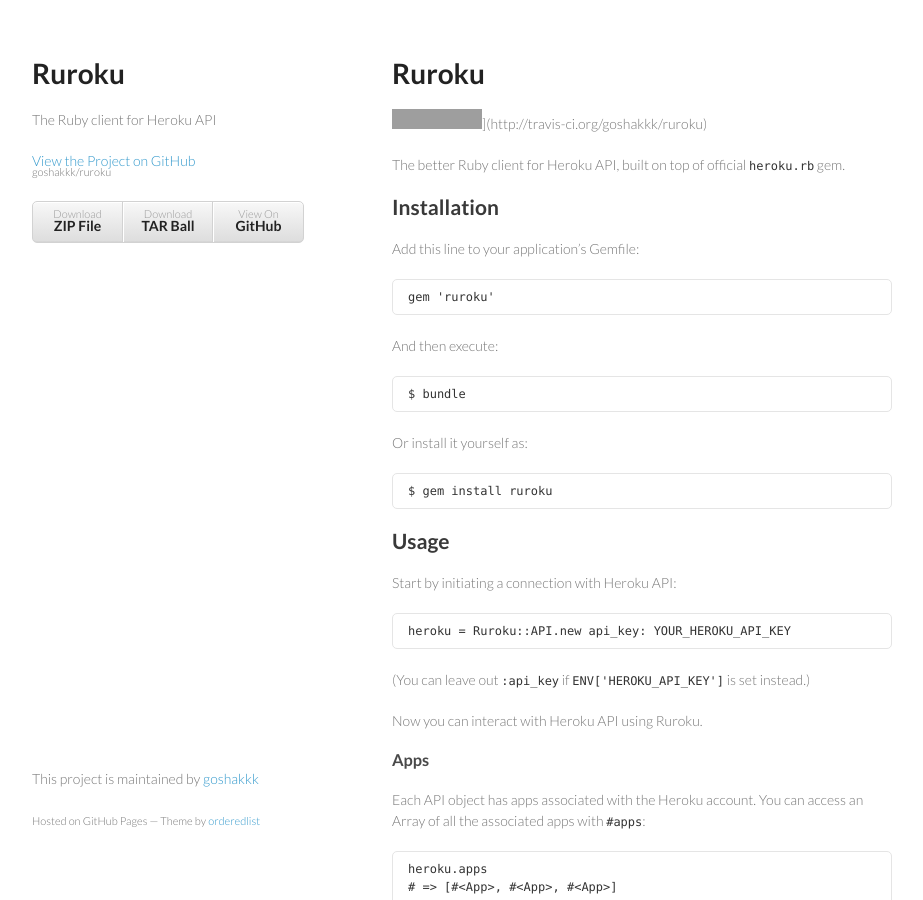
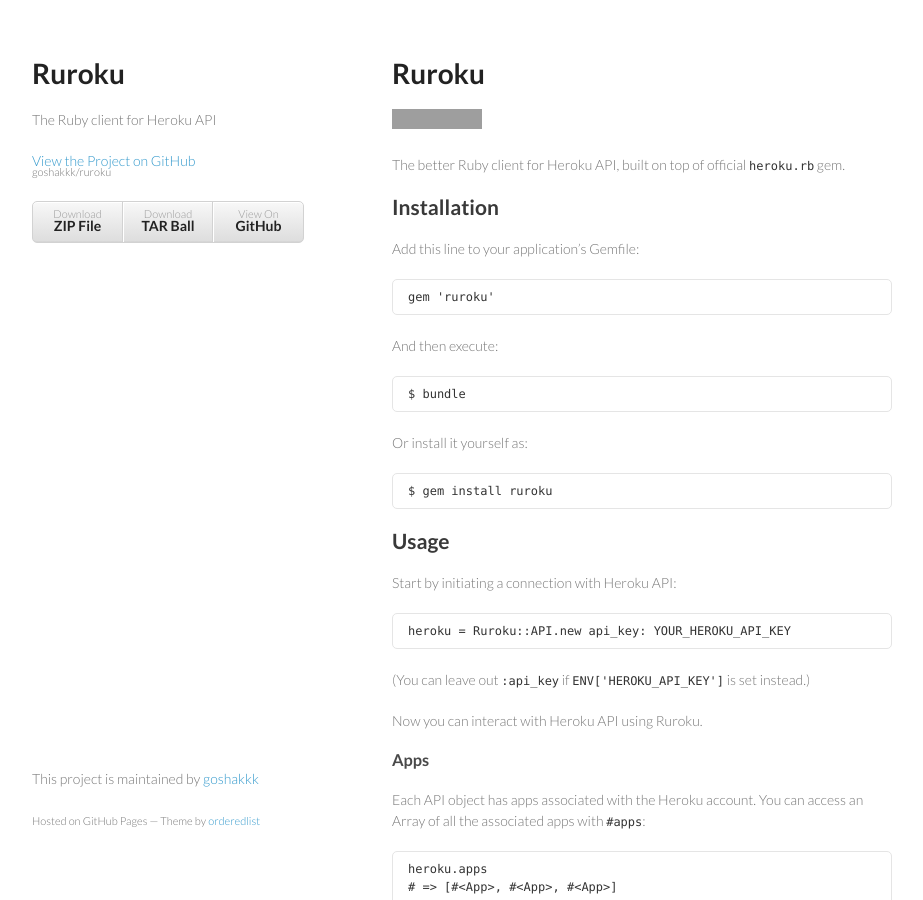
Before and after one commit to goshacmd/ruroku, a Jekyll site: the page built from index.md, in a window 1280 px wide and 900 px high. Shown: the whole window, without its empty margins (178-1101 px from the left). Built offline with Jekyll 4.4.1, drawn with Linux system fonts in a browser that asks for light colours; grey boxes are pictures that could not be loaded.

Commit message:
travis image fix

```diff
--- a/index.md
+++ b/index.md
@@ -3,7 +3,7 @@
 ---
 
 # Ruroku
-![Build Status](https://secure.travis-ci.org/goshakkk/ruroku.png)](http://travis-ci.org/goshakkk/ruroku)
+[![Build Status](https://secure.travis-ci.org/goshakkk/ruroku.png)](http://travis-ci.org/goshakkk/ruroku)
 
 The better Ruby client for Heroku API, built on top of official
 `heroku.rb` gem.
```
